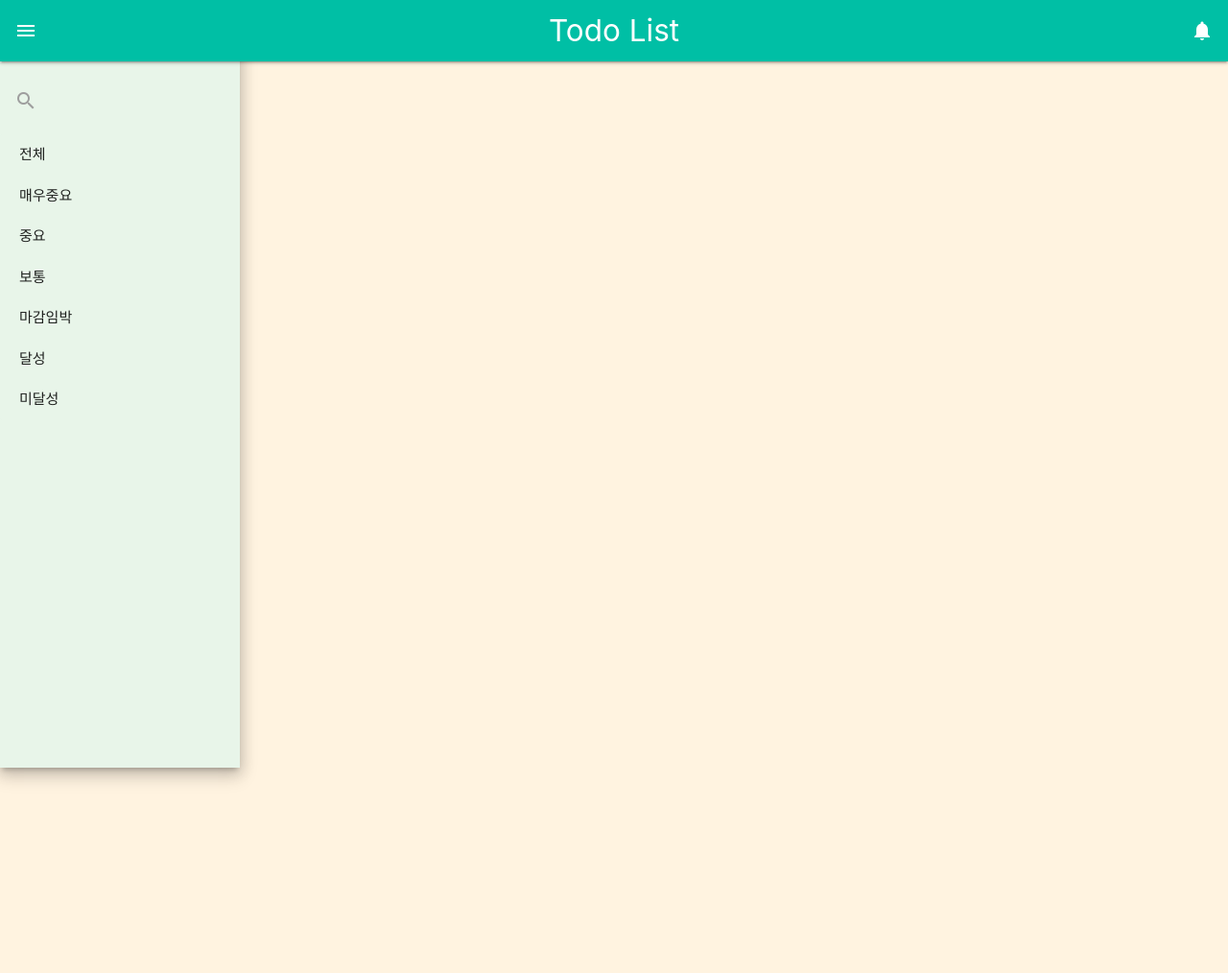
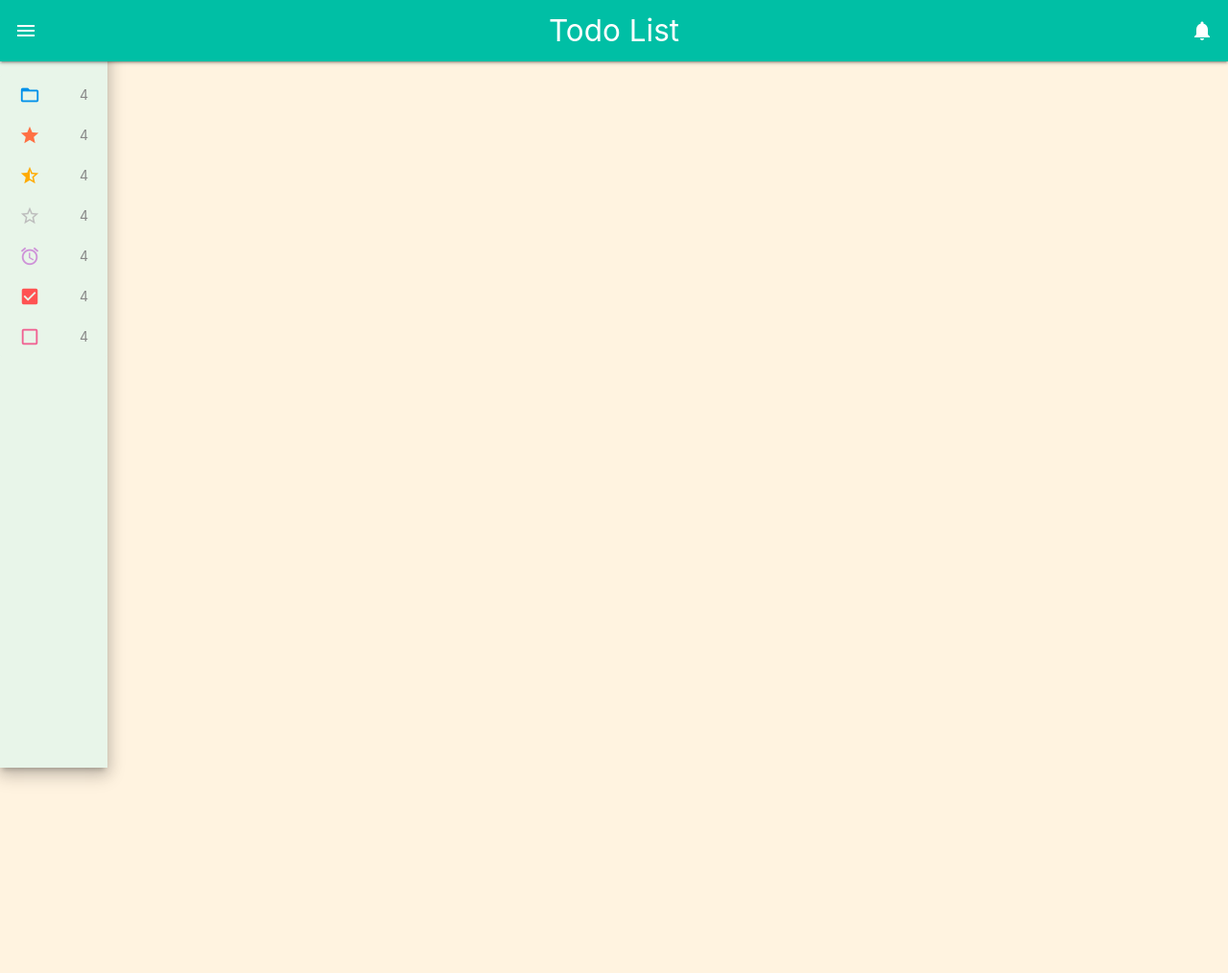
Before and after one commit to dhdbstjr98/todo_list, a PHP site: page / in a window 1280 px wide. Shown: the top 1014 px of the page at 96% size. Run offline with PHP 8.4, Linux system fonts and the light colour scheme.

Commit message:
make left menu layout (rough)

```diff
--- a/css/custom.css
+++ b/css/custom.css
@@ -1,15 +1,31 @@
 .gnb { position:relative; z-index:1000; }
 .gnb .nav-wrapper .menu-button, .gnb .nav-wrapper .noti-button { padding:0 15px; }
-.left-menu { position:absolute; top:0; left:0; padding-top:70px; min-height:100%; z-index:999; }
+.left-menu { position:absolute; top:0; left:0; padding-top:70px; min-height:100%; z-index:999; transition:all .3s; }
 .left-menu .collection { border:0; }
-.left-menu .collection .collection-item { border:0; }
-.left-menu .input-field:focus-within { box-shadow:0 4px 5px 0 rgba(0,0,0,0.14), 0 1px 10px 0 rgba(0,0,0,0.12), 0 2px 4px -1px rgba(0,0,0,0.3); }
+.left-menu .collection .collection-item { border:0; font-size:0; padding:0; height:42px; }
+.left-menu .collection .collection-item:hover { background-color:#c8e6c9 !important; }
+.left-menu .collection .collection-item > a { color:#333 !important; display:block;  position:relative; width:100%; height:100%; padding:10px 60px 10px 52px; overflow:hidden; white-space:nowrap; word-break:break-all; text-overflow:ellipsis; }
+.left-menu .collection .collection-item .text { font-size:14px; vertical-align:middle; width:100%; }
+.left-menu .collection .collection-item .count { position:absolute; right:20px; font-size:14px; color:#888; }
+.left-menu .collection .collection-item .material-icons { vertical-align:middle; font-size:22px; display:inline-block; position:absolute; left:20px; }
+.left-menu .input-field.focus { box-shadow:0 4px 5px 0 rgba(0,0,0,0.14), 0 1px 10px 0 rgba(0,0,0,0.12), 0 2px 4px -1px rgba(0,0,0,0.3); }
 .left-menu .input-field input { height:40px !important; padding-left:3rem !important; width:calc(100% - 3rem) !important; }
 .left-menu .input-field .label-icon { top:8px !important; }
 .left-menu .input-field .material-icons { top:5px !important; }
 
 @media (min-width:601px) {
-	.left-menu { width:250px; }
+	.left-menu { width:112px; }
+	.left-menu .nav-wrapper { display:none; }
+	.left-menu .collection .collection-item .text { display:none; }
+	.left-menu.active,
+	.left-menu.focus,
+	.left-menu:hover { width:250px; }
+	.left-menu.active .nav-wrapper,
+	.left-menu.focus .nav-wrapper,
+	.left-menu:hover .nav-wrapper { display:block; }
+	.left-menu.active .collection .collection-item .text,
+	.left-menu.focus .collection .collection-item .text,
+	.left-menu:hover .collection .collection-item .text { display:inline; }
 }
 @media (max-width:600px) {
 	.left-menu { width:100%; }
--- a/index.html
+++ b/index.html
@@ -12,6 +12,7 @@
 	<link rel="stylesheet" href="./css/custom.css">
 	<script src="./js/jquery-3.2.1.min.js"></script>
 	<script src="./js/materialize.min.js"></script>
+	<script src="./js/custom.js"></script>
 	<title>Todo List</title>
 </head>
 <body>
@@ -33,18 +34,59 @@
 					<div class="input-field">
 						<input id="keyword" type="search" required autocomplete="off">
 						<label class="label-icon" for="keyword"><i class="material-icons">search</i></label>
-						<i class="material-icons">close</i>
 					</div>
 				</form>
 			</div>
 			<ul class="collection">
-				<li class="collection-item green lighten-5">전체</li>
-				<li class="collection-item green lighten-5">매우중요</li>
-				<li class="collection-item green lighten-5">중요</li>
-				<li class="collection-item green lighten-5">보통</li>
-				<li class="collection-item green lighten-5">마감임박</li>
-				<li class="collection-item green lighten-5">달성</li>
-				<li class="collection-item green lighten-5">미달성</li>
+				<li class="collection-item green lighten-5">
+					<a href="#">
+						<i class="material-icons light-blue-text text-accent-4">folder_open</i>
+						<span class="text">전체</span>
+						<span class="count">4</span>
+					</a>
+				</li>
+				<li class="collection-item green lighten-5">
+					<a href="#">
+						<i class="material-icons deep-orange-text text-lighten-1">star</i>
+						<span class="text">매우중요</span>
+						<span class="count">4</span>
+					</a>
+				</li>
+				<li class="collection-item green lighten-5">
+					<a href="#">
+						<i class="material-icons amber-text text-accent-4">star_half</i>
+						<span class="text">중요</span>
+						<span class="count">4</span>
+					</a>
+				</li>
+				<li class="collection-item green lighten-5">
+					<a href="#">
+						<i class="material-icons grey-text text-lighten-1">star_border</i>
+						<span class="text">보통</span>
+						<span class="count">4</span>
+					</a>
+				</li>
+				<li class="collection-item green lighten-5">
+					<a href="#">
+						<i class="material-icons purple-text text-lighten-3">access_alarm</i>
+						<span class="text">마감임박</span>
+						<span class="count">4</span>
+					</a>
+				</li>
+				<li class="collection-item green lighten-5">
+					<a href="#">
+						<i class="material-icons red-text text-accent-2">check_box</i>
+						<span class="text">달성</span>
+						<span class="count">4</span>
+					</a>
+				</li>
+				<li class="collection-item green lighten-5">
+					<a href="#">
+						<i class="material-icons pink-text text-lighten-2">check_box_outline_blank</i>
+						<span class="text">미달성</span>
+						<span class="count">4</span>
+					</a>
+				</li>
 			</ul>
 		</div>
 	</div>
--- /dev/null
+++ b/js/custom.js
@@ -0,0 +1,14 @@
+$(function() {
+	M.AutoInit();
+	$(".menu-button").click(function() {
+		$(".left-menu").toggleClass("active");
+	});
+	$(".left-menu .input-field input").on("focus", function() {
+		$(this).parents(".left-menu .input-field").addClass("focus");
+		$(this).parents(".left-menu").addClass("focus");
+	});
+	$(".left-menu .input-field input").on("blur", function() {
+		$(this).parents(".left-menu .input-field").removeClass("focus");
+		$(this).parents(".left-menu").removeClass("focus");
+	});
+});
```
